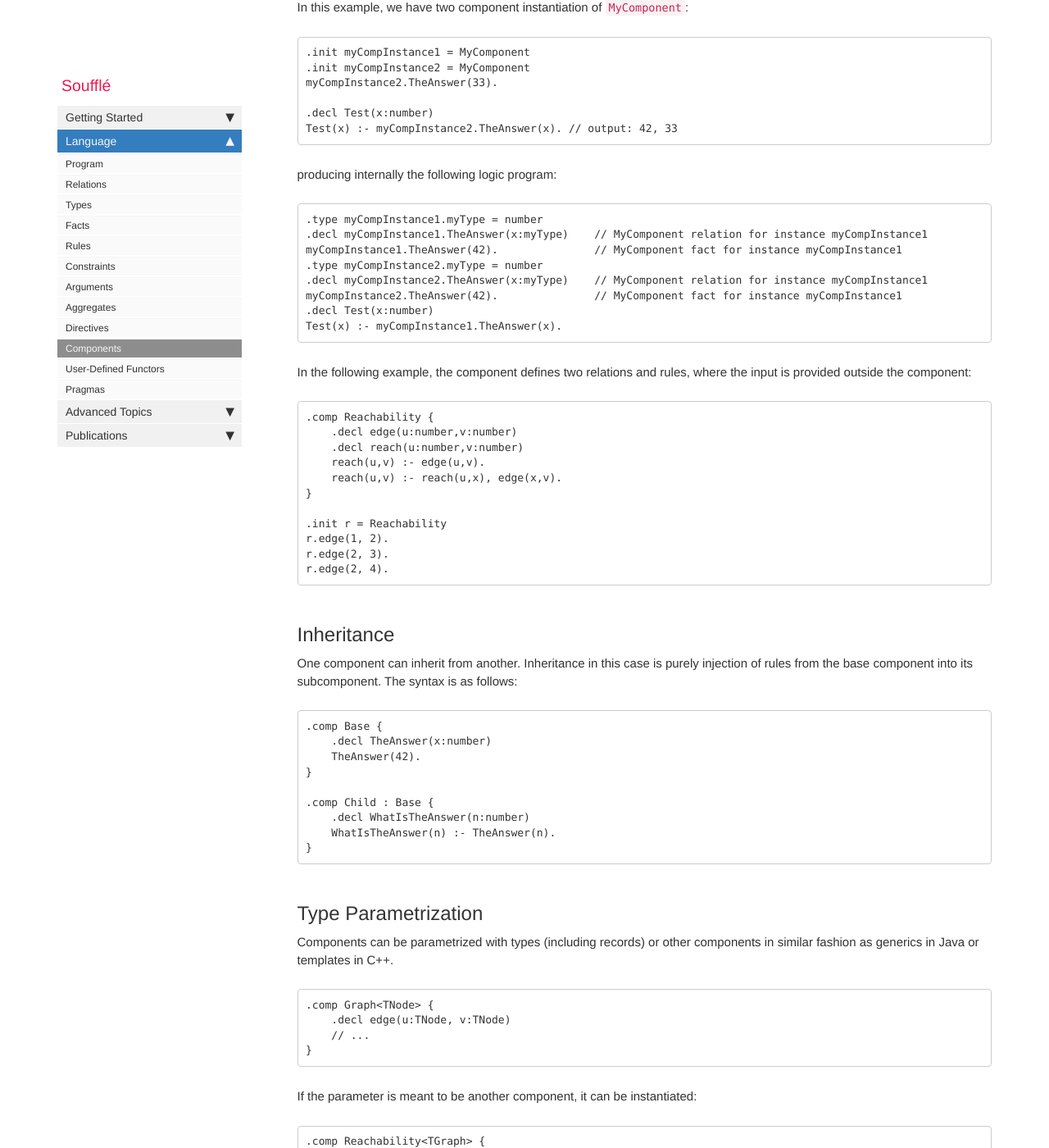
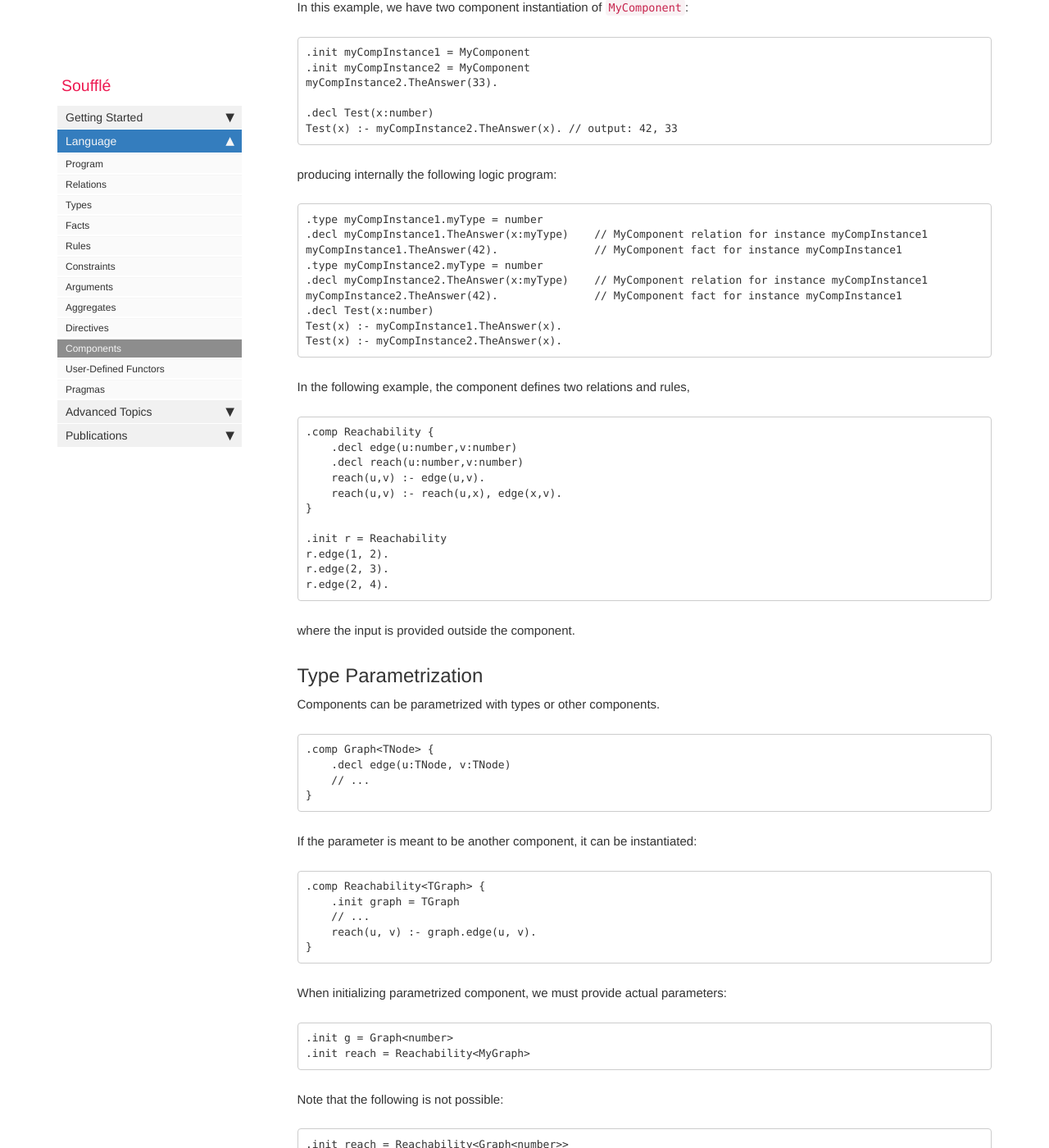
Before and after one commit to souffle-lang/souffle-lang.github.io, a Jekyll site: the page built from pages/docs/components.md, in a window 1280 px wide and 1400 px high, scrolled down 1275 px. Shown: the whole window at 82% size. Built offline with Jekyll 4.4.1, drawn with Linux system fonts in a browser that asks for light colours; comment, search, counter and statistics services are not loaded; some of the changed text lies outside the part shown.

Commit message:
Update components.md

````diff
--- a/pages/docs/components.md
+++ b/pages/docs/components.md
@@ -65,9 +65,10 @@ myCompInstance1.TheAnswer(42).               // MyComponent fact for instance my
 myCompInstance2.TheAnswer(42).               // MyComponent fact for instance myCompInstance1
 .decl Test(x:number)
 Test(x) :- myCompInstance1.TheAnswer(x).
+Test(x) :- myCompInstance2.TheAnswer(x).
 ```
 
-In the following example, the component defines two relations and rules, where the input is provided outside the component:
+In the following example, the component defines two relations and rules,
 ```
 .comp Reachability {
     .decl edge(u:number,v:number)
@@ -81,27 +82,12 @@ r.edge(1, 2).
 r.edge(2, 3).
 r.edge(2, 4).
 ```
-
-## Inheritance
-One component can inherit from another. Inheritance in this case is purely
-injection of rules from the base component into its subcomponent. The syntax is as follows:
-
-```
-.comp Base {
-    .decl TheAnswer(x:number)
-    TheAnswer(42).
-}
-
-.comp Child : Base {
-    .decl WhatIsTheAnswer(n:number)
-    WhatIsTheAnswer(n) :- TheAnswer(n).
-}
-```
+where the input is provided outside the component.
 
 
 ## Type Parametrization
-Components can be parametrized with types (including records) or other components in similar fashion
-as generics in Java or templates in C++.
+
+Components can be parametrized with types or other components.
 
 ```
 .comp Graph<TNode> {
@@ -143,6 +129,23 @@ This limitation can be overcome with inheritance:
 Note that instantiation of `TGraph` inside `Reachability`
 will create new copies of `TGraph` relations (specifically relations
 of whatever is used as actual parameter for `TGraph`).
+
+## Inheritance
+One component can inherit from another. Inheritance in this case is purely
+injection of rules from the base component into its subcomponent. The syntax is as follows:
+
+```
+.comp Base {
+    .decl TheAnswer(x:number)
+    TheAnswer(42).
+}
+
+.comp Child : Base {
+    .decl WhatIsTheAnswer(n:number)
+    WhatIsTheAnswer(n) :- TheAnswer(n).
+}
+```
+
 
 ## Type Parametrization and Inheritance
 Type parameters can passed around when inheriting. Example:
````
